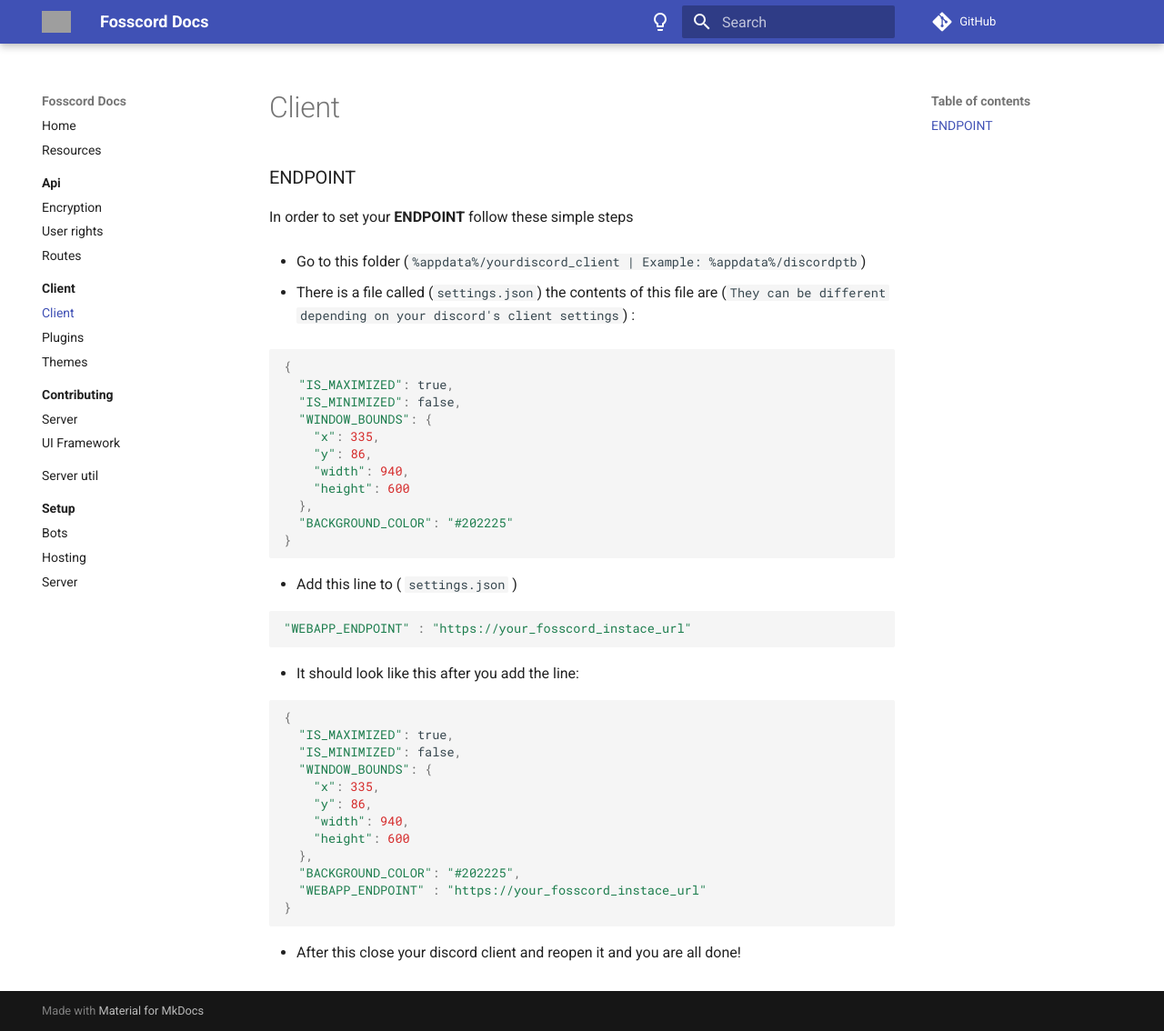
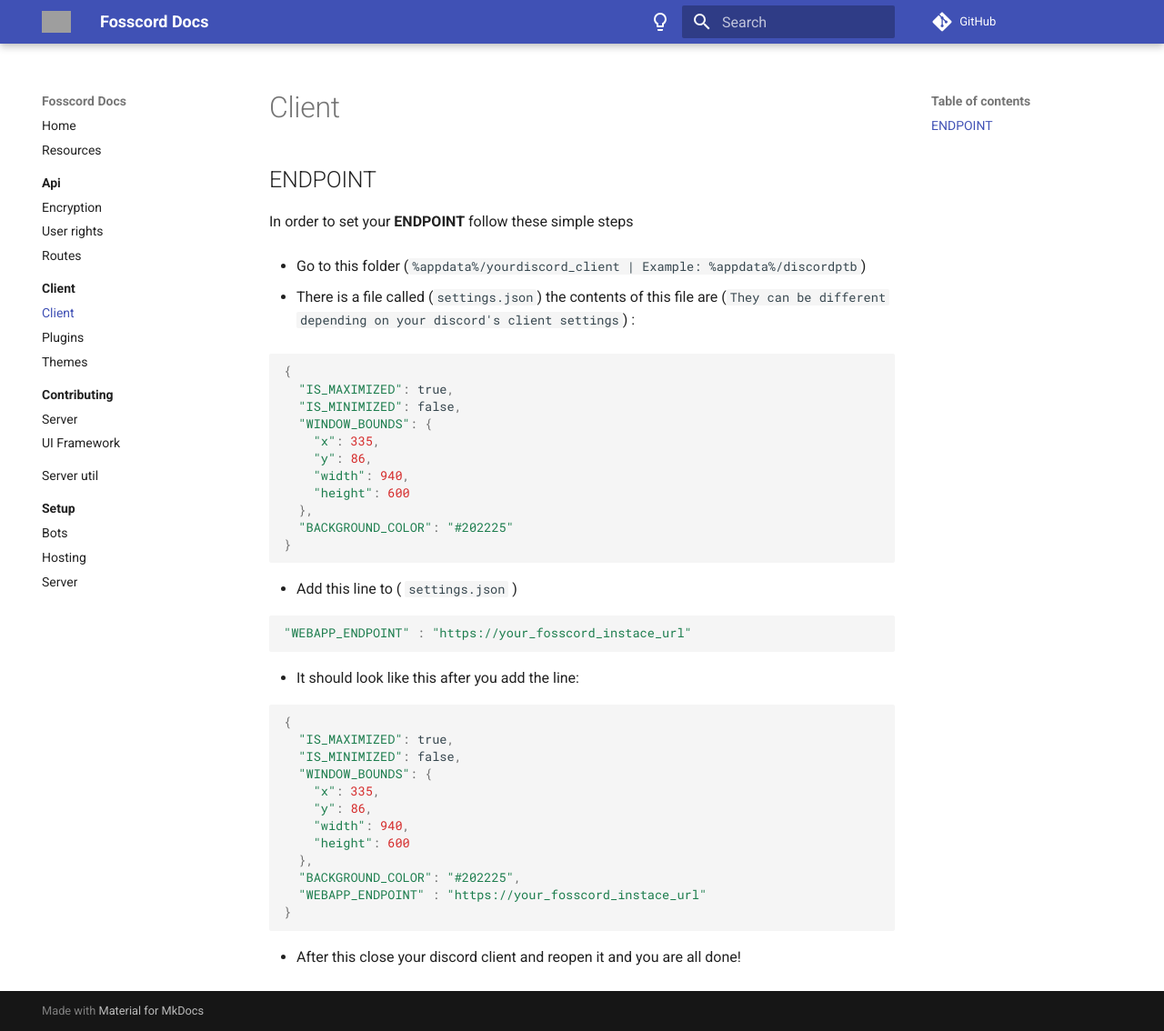
Before and after one commit to spacebarchat/docs, an MkDocs documentation site: the page built from docs/client/endpoint.md, in a window 1280 px wide and 1134 px high. Shown: the whole window at 91% size. Built offline with MkDocs 1.6.1 and Material for MkDocs 9.7.7, drawn with Linux system fonts in a browser that asks for light colours; comment, search, counter and statistics services are not loaded; grey boxes are pictures that could not be loaded.

```diff
--- a/docs/client/endpoint.md
+++ b/docs/client/endpoint.md
@@ -1,6 +1,6 @@
 # Client
 
-### ENDPOINT
+## ENDPOINT
 
 In order to set your **ENDPOINT** follow these simple steps
 
```
